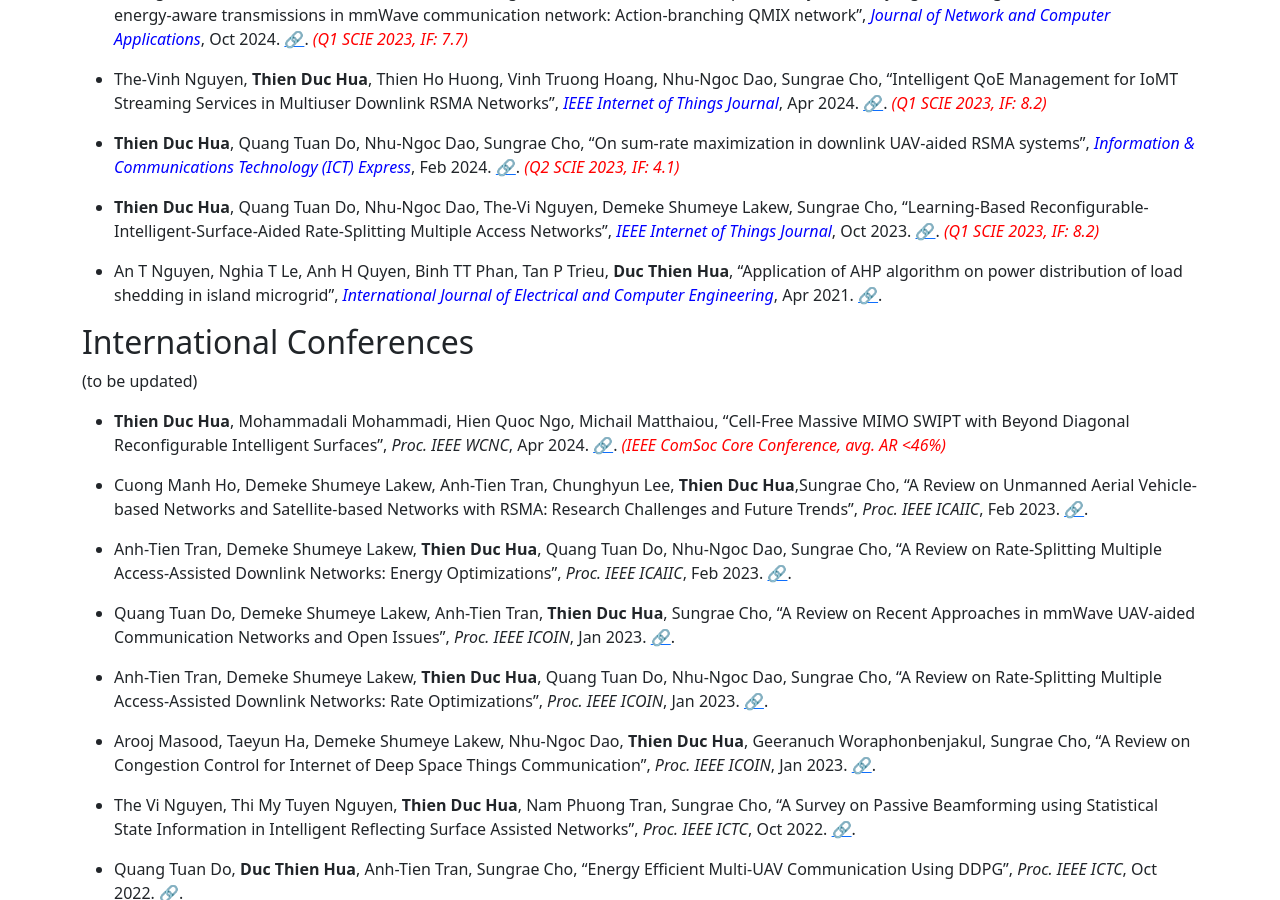
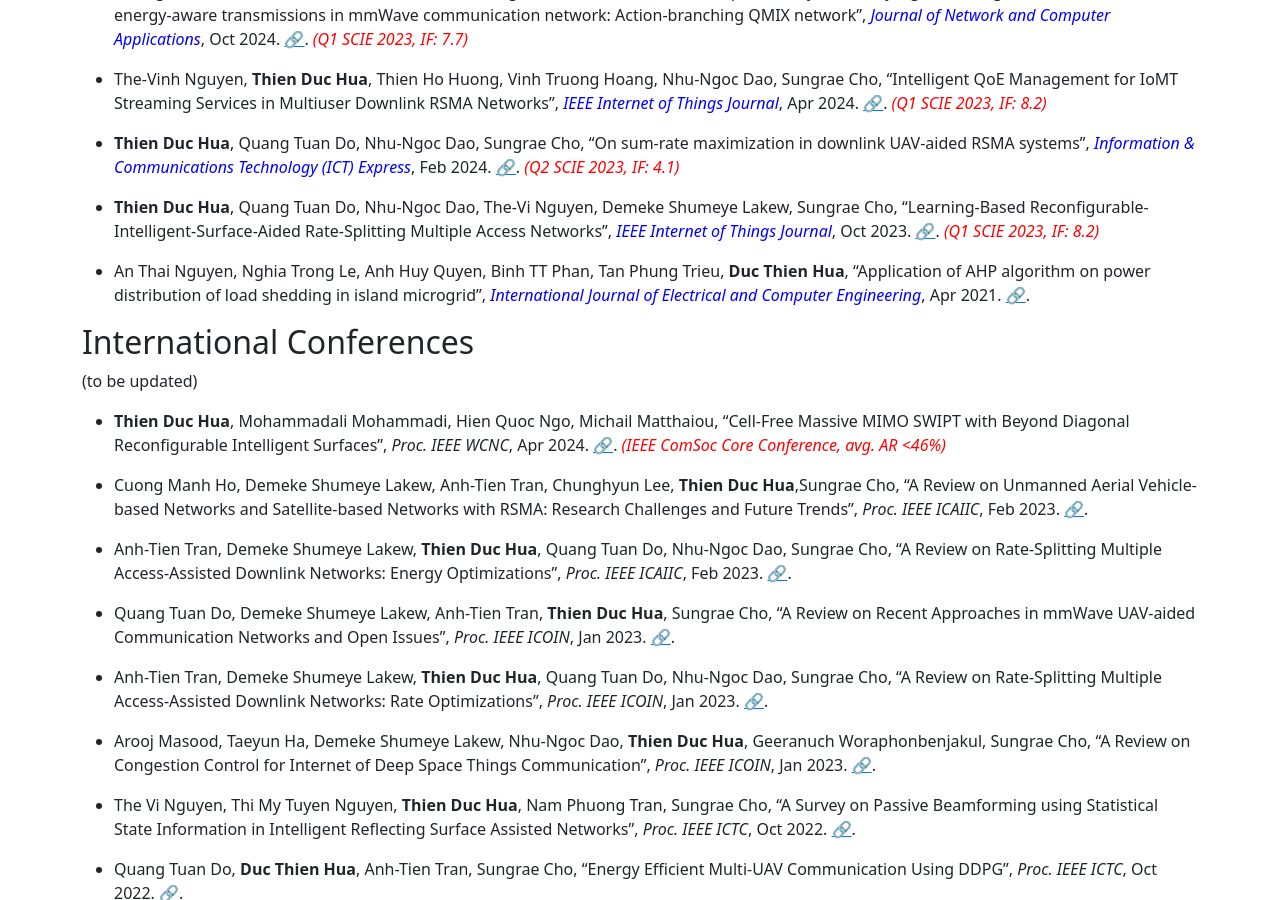
Before and after one commit to thienduchua/thienduchua.github.io, a Jekyll site: the page built from publications.md, in a window 1280 px wide and 900 px high, scrolled down 458 px. Built offline with Jekyll 4.4.1, drawn with Linux system fonts in a browser that asks for light colours.

Commit message:
Update publications.md

```diff
--- a/publications.md
+++ b/publications.md
@@ -39,7 +39,7 @@ title: Publications
   [🔗](https://www.researchgate.net/publication/370984447_Learning-based_Reconfigurable_Intelligent_Surface-aided_Rate-Splitting_Multiple_Access_Networks).
   *<span style="color: red;">(Q1 SCIE 2023, IF: 8.2)</span>*
 
-- An T Nguyen, Nghia T Le, Anh H Quyen, Binh TT Phan, Tan P Trieu, **Duc Thien Hua**, "Application of AHP algorithm on power distribution of load shedding in island microgrid", *<span style="color: blue;">International Journal of Electrical and Computer Engineering</span>*, Apr 2021. [🔗](https://d1wqtxts1xzle7.cloudfront.net/66105664/11_22925_CE_30jul_15apr_L-libre.pdf?1616750769=&response-content-disposition=inline%3B+filename%3DApplication_of_AHP_algorithm_on_power_di.pdf&Expires=1740071646&Signature=ZvkRtCUjGvam8RP6dnV3Zjmrx2UxVW7ZhcKetQ9EVQsXtYxQ2sd6rVcYG0a3txpQlMluOKG1tq7VovDX1nlF8lGD533h7iDrvxsomrqoxX29H2SxYWiodmUmTWFpHq9~vmcKVneQqxjC2cwKmmRe-1HAjbMK0zHMKpqbD7yQY67iKIs6VAFfbnciaKY0WAu7tMQfgHQFqGNKYRBUSLaouU-P9iwAh-dHJXiIzgMME7Qvel0WshtdWG93kDESeGZdhrgdUNZQcBEkxKKtJPrU-2NR0vJlOR~T3Vgly5QphoAFoeMWhB9aAXpZLB35eGi6srsIKfIK3Fz6nL5rgmq1tQ__&Key-Pair-Id=APKAJLOHF5GGSLRBV4ZA).
+- An Thai Nguyen, Nghia Trong Le, Anh Huy Quyen, Binh TT Phan, Tan Phung Trieu, **Duc Thien Hua**, "Application of AHP algorithm on power distribution of load shedding in island microgrid", *<span style="color: blue;">International Journal of Electrical and Computer Engineering</span>*, Apr 2021. [🔗](https://d1wqtxts1xzle7.cloudfront.net/66105664/11_22925_CE_30jul_15apr_L-libre.pdf?1616750769=&response-content-disposition=inline%3B+filename%3DApplication_of_AHP_algorithm_on_power_di.pdf&Expires=1740071646&Signature=ZvkRtCUjGvam8RP6dnV3Zjmrx2UxVW7ZhcKetQ9EVQsXtYxQ2sd6rVcYG0a3txpQlMluOKG1tq7VovDX1nlF8lGD533h7iDrvxsomrqoxX29H2SxYWiodmUmTWFpHq9~vmcKVneQqxjC2cwKmmRe-1HAjbMK0zHMKpqbD7yQY67iKIs6VAFfbnciaKY0WAu7tMQfgHQFqGNKYRBUSLaouU-P9iwAh-dHJXiIzgMME7Qvel0WshtdWG93kDESeGZdhrgdUNZQcBEkxKKtJPrU-2NR0vJlOR~T3Vgly5QphoAFoeMWhB9aAXpZLB35eGi6srsIKfIK3Fz6nL5rgmq1tQ__&Key-Pair-Id=APKAJLOHF5GGSLRBV4ZA).
 
 
 
```
